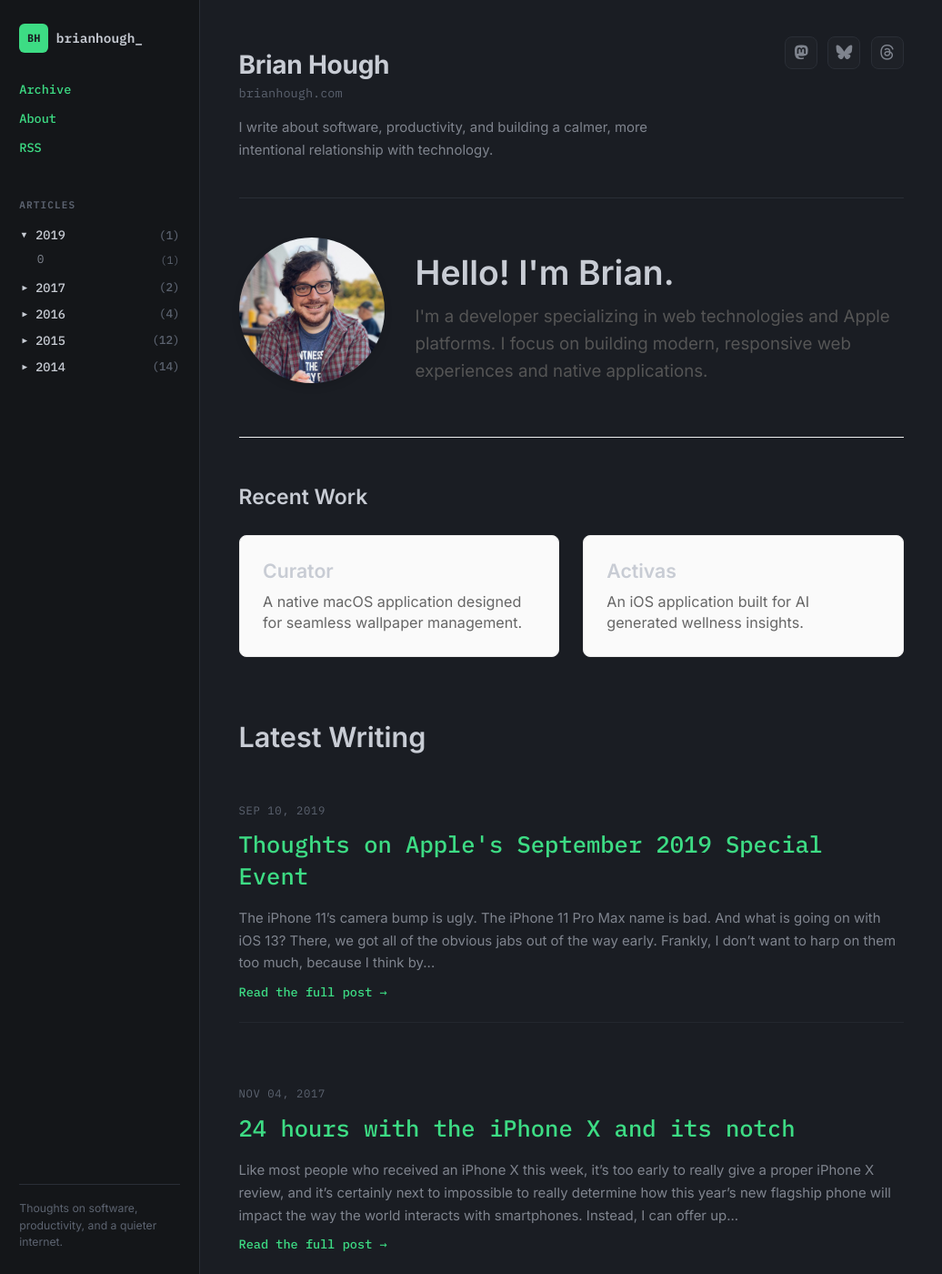
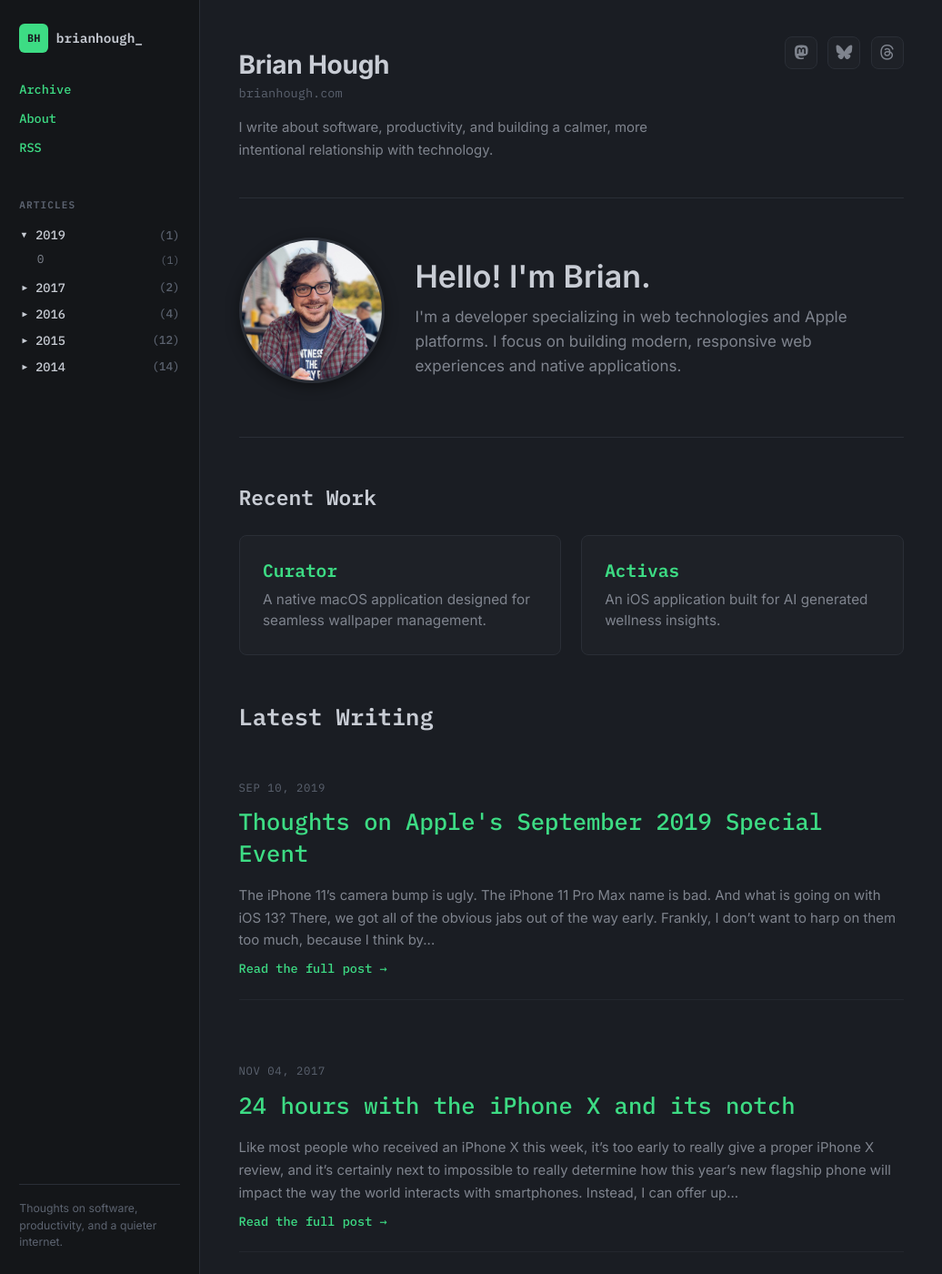
Before and after one commit to derfbwh/derfbwh.github.io, a Jekyll site: the page built from index.html, in a window 1280 px wide and 1400 px high. Shown: the whole window at 91% size, without its empty margins (0-1036 px from the left). Built offline with Jekyll 4.4.1, drawn with Linux system fonts in a browser that asks for light colours; nearby versions of some CDN libraries; the list of posts is cut into pages by our own code.

Commit message:
redesign-2

```diff
--- a/index.html
+++ b/index.html
@@ -11,7 +11,7 @@ title: Home
     gap: 2rem;
     margin-bottom: 3rem;
     padding-bottom: 2.5rem;
-    border-bottom: 1px solid #eee;
+    border-bottom: 1px solid var(--border-color, #2a2e36);
   }
 
   .profile-photo {
@@ -19,68 +19,75 @@ title: Home
     height: 160px;
     border-radius: 50%;
     object-fit: cover;
-    box-shadow: 0 4px 10px rgba(0,0,0,0.1);
+    box-shadow: 0 4px 15px rgba(0,0,0,0.4);
     flex-shrink: 0;
+    border: 3px solid var(--border-color, #2a2e36);
   }
 
   .bio-content h1 {
     margin-top: 0;
     margin-bottom: 0.5rem;
-    font-size: 2.2rem;
+    font-size: 2rem;
+    color: var(--text-primary, #c8ccd4);
   }
 
   .bio-content p {
     margin-bottom: 0;
-    color: #555;
+    color: var(--text-secondary, #7f848e);
     line-height: 1.6;
-    font-size: 1.1rem;
+    font-size: 1rem;
   }
 
   .projects-section {
-    margin-bottom: 4rem;
+    margin-bottom: 3rem;
   }
 
   .projects-section h2 {
     margin-bottom: 1.5rem;
+    font-family: var(--font-mono, 'IBM Plex Mono', monospace);
+    color: var(--text-primary, #c8ccd4);
   }
 
   .projects-grid {
     display: grid;
     grid-template-columns: repeat(auto-fit, minmax(250px, 1fr));
-    gap: 1.5rem;
+    gap: 1.25rem;
   }
 
-  /* Base Light Theme Card Styles */
   .project-card {
     padding: 1.5rem;
-    border: 1px solid #eaeaea;
+    border: 1px solid var(--border-color, #2a2e36);
     border-radius: 8px;
-    background: #fafafa;
-    transition: transform 0.2s ease, box-shadow 0.2s ease, background-color 0.2s ease;
+    background: var(--bg-card, #1e2127);
+    transition: transform 0.2s ease, box-shadow 0.2s ease, border-color 0.2s ease;
   }
 
   .project-card:hover {
-    transform: translateY(-4px);
-    box-shadow: 0 8px 15px rgba(0,0,0,0.06);
-    background: #fff;
+    transform: translateY(-3px);
+    box-shadow: 0 8px 20px rgba(0,0,0,0.35);
+    border-color: var(--accent-green, #3ddc84);
   }
 
   .project-card h3 {
     margin-top: 0;
     margin-bottom: 0.5rem;
-    font-size: 1.25rem;
+    font-size: 1.15rem;
+    font-family: var(--font-mono, 'IBM Plex Mono', monospace);
+    color: var(--accent-green, #3ddc84);
   }
 
   .project-card p {
-    font-size: 0.95rem;
-    color: #666;
+    font-size: 0.9rem;
+    color: var(--text-secondary, #7f848e);
     margin-bottom: 0;
-    line-height: 1.4;
+    line-height: 1.5;
   }
 
   .blog-section-title {
     margin-bottom: 2rem;
-    font-size: 1.8rem;
+    font-size: 1.5rem;
+    font-family: var(--font-mono, 'IBM Plex Mono', monospace);
+    color: var(--text-primary, #c8ccd4);
   }
 
   /* Responsive adjustment for mobile */
@@ -89,26 +96,6 @@ title: Home
       flex-direction: column;
       text-align: center;
     }
-  }
-
-  /* Adapts the portfolio layout to your new Dark Green Theme */
-  @media (prefers-color-scheme: dark) {
-    .portfolio-header { border-bottom-color: #14403B !important; }
-    .bio-content p { color: #A9B8B6 !important; }
-
-    /* Darken the project cards - Forced with !important */
-    .project-card {
-      background: #041412 !important;
-      border-color: #14403B !important;
-    }
-    .project-card:hover {
-      background: #0A2926 !important;
-      box-shadow: 0 8px 15px rgba(0,0,0,0.5) !important;
-    }
-
-    /* Improve card text contrast */
-    .project-card h3 { color: #FFFFFF !important; }
-    .project-card p { color: #A9B8B6 !important; }
   }
 </style>
 
```
Also changed, not shown: 2 other files.
